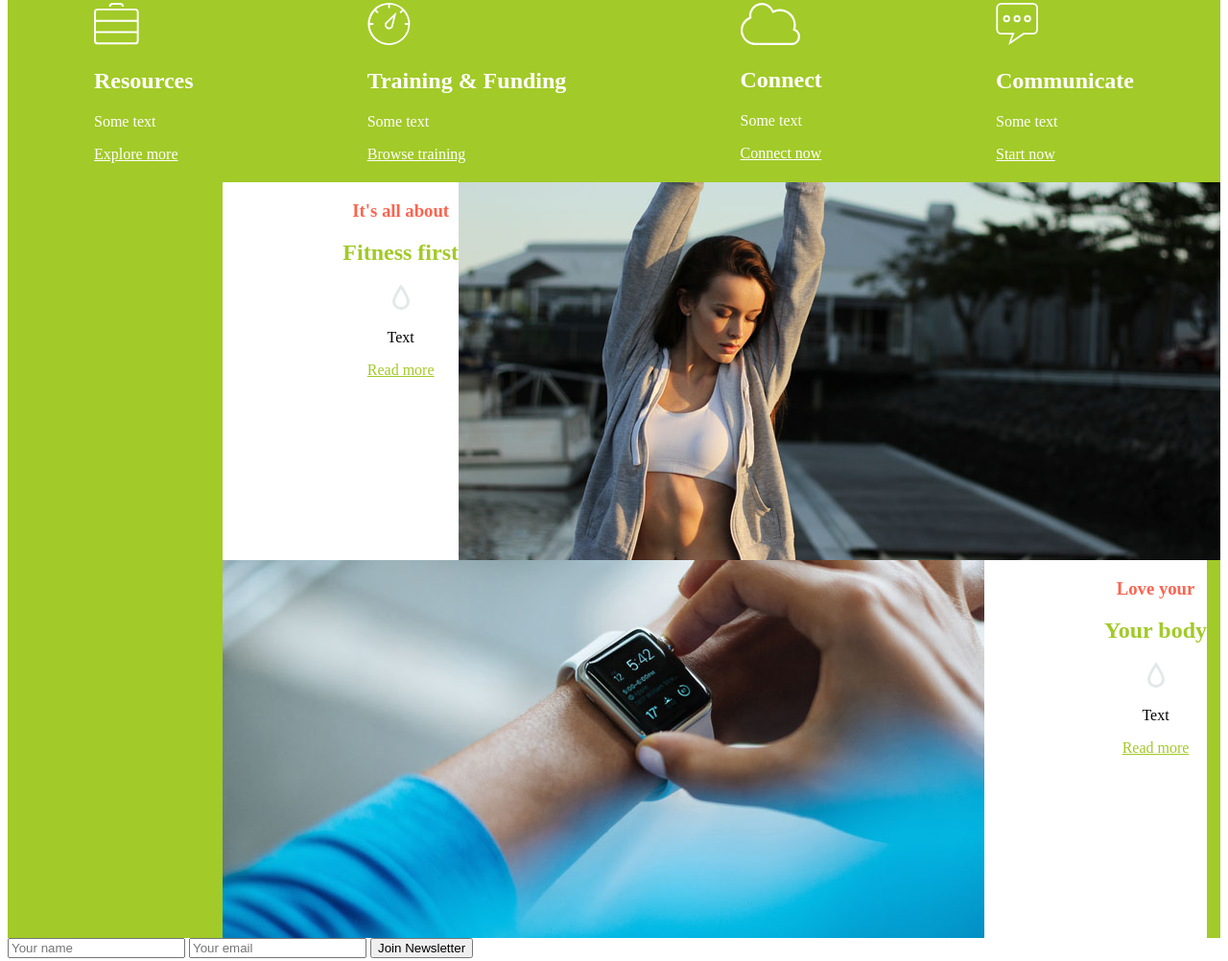
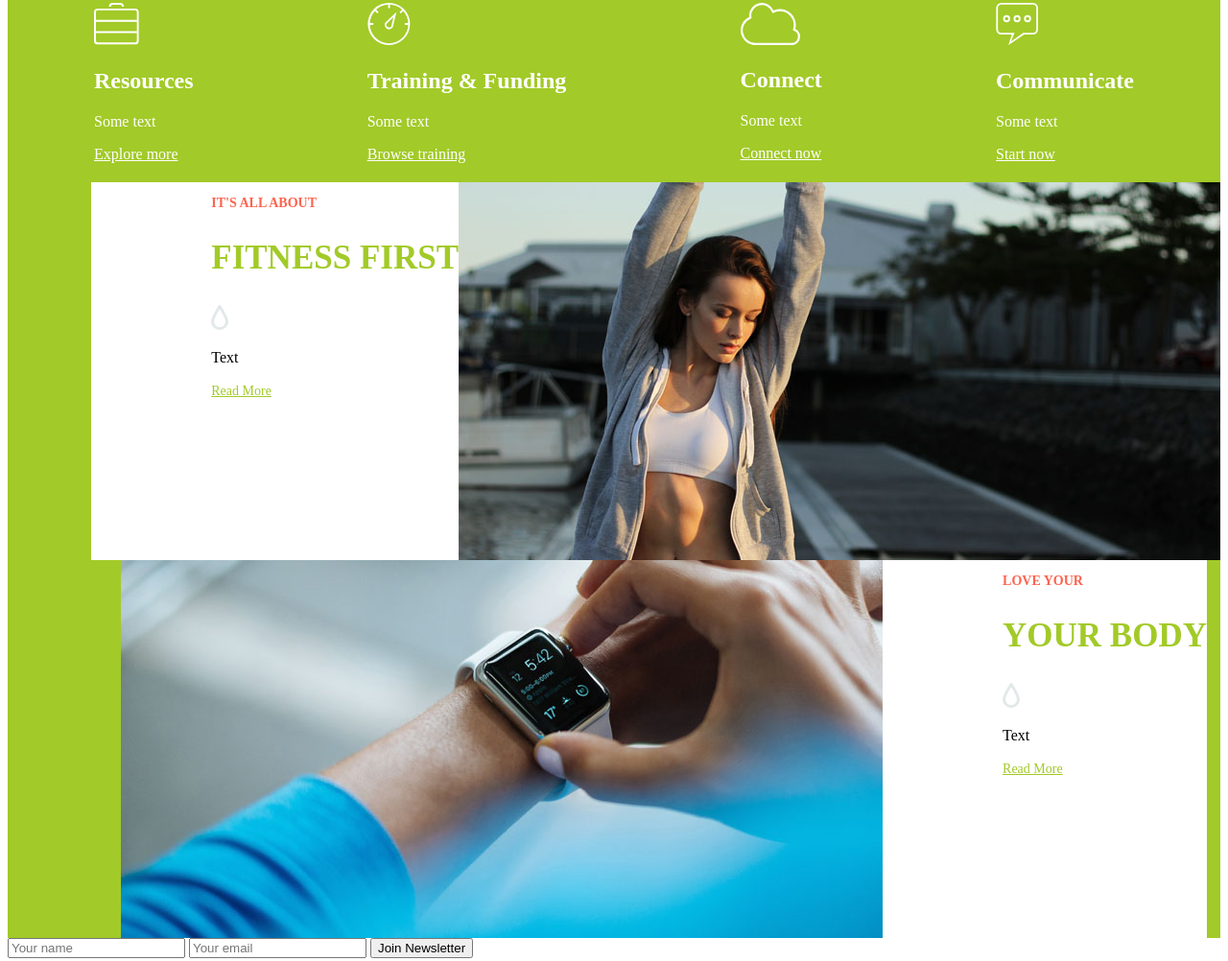
Before and after one commit to Lina-tre/CodingSchool, a plain HTML site: page index.html in a window 1280 px wide. Shown: the part 915-1917 px from the top of the page at 96% size. Drawn offline with Linux system fonts and the light colour scheme.

Commit message:
Add more CSS

```diff
--- a/style.css
+++ b/style.css
@@ -73,10 +73,14 @@
 
 .div-title{
 	color: #a2ca28;
+	font-size: 35px;
+	text-transform: uppercase;
 }
 
 .div-subtitle{
 	color: #fd634e;
+	font-size: 14px;
+	text-transform: uppercase;
 
 }
 
@@ -93,7 +97,7 @@
 .my-div{
 	background: white;
 	padding-left: 125px;
-	text-align: center;
+	justify-content:
 
 
 }
@@ -110,5 +114,7 @@
 
 .link-read{
 	color: #a2ca28;
+	font-size: 14px;
+	text-transform: capitalize;
 
 }
```
